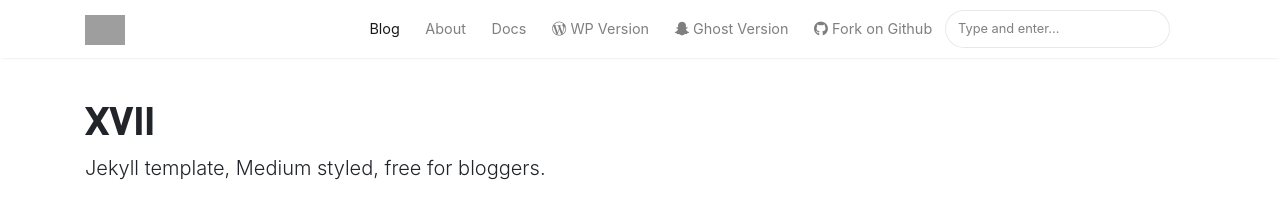
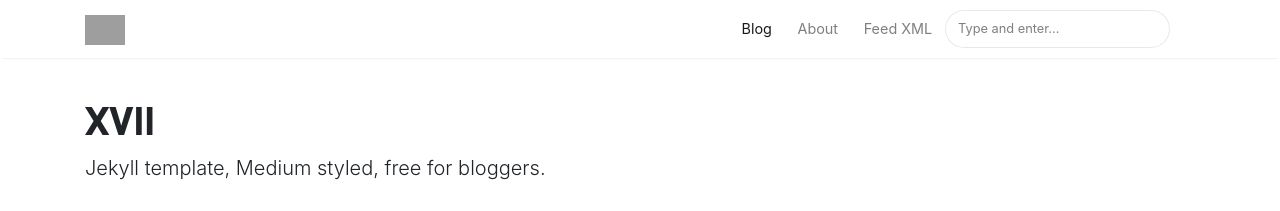
Before and after one commit to eliteaddy/eliteaddy.github.io, a Jekyll site: the page built from index.html, in a window 1280 px wide. Shown: the top 211 px of the page. Built offline with Jekyll 4.4.1, drawn with Linux system fonts in a browser that asks for light colours; nearby versions of some CDN libraries; the list of posts is cut into pages by our own code; grey boxes are pictures that could not be loaded.

Commit message:
Update default.html

```diff
--- a/_layouts/default.html
+++ b/_layouts/default.html
@@ -76,20 +76,9 @@
                 </li>
 
                 <li class="nav-item">
-                <a target="_blank" class="nav-link" href="https://bootstrapstarter.com/bootstrap-templates/template-mediumish-bootstrap-jekyll/"> Docs</a>
+                <a class="nav-link" href="{{ site.baseurl }}/feed.xml">Feed XML</a>
                 </li>
 
-                <li class="nav-item">
-                <a target="_blank" class="nav-link" href="https://www.wowthemes.net/themes/mediumish-wordpress/"><i class="fab fa-wordpress-simple"></i> WP Version</a>
-                </li>
-
-                <li class="nav-item">
-                <a target="_blank" class="nav-link" href="https://www.wowthemes.net/themes/mediumish-ghost/"><i class="fab fa-snapchat-ghost"></i> Ghost Version</a>
-                </li>
-
-                <li class="nav-item">
-                <a target="_blank" class="nav-link" href="https://github.com/wowthemesnet/mediumish-theme-jekyll"><i class="fab fa-github"></i> Fork on Github</a>
-                </li>
 
                 {% include search-lunr.html %}
 
```
